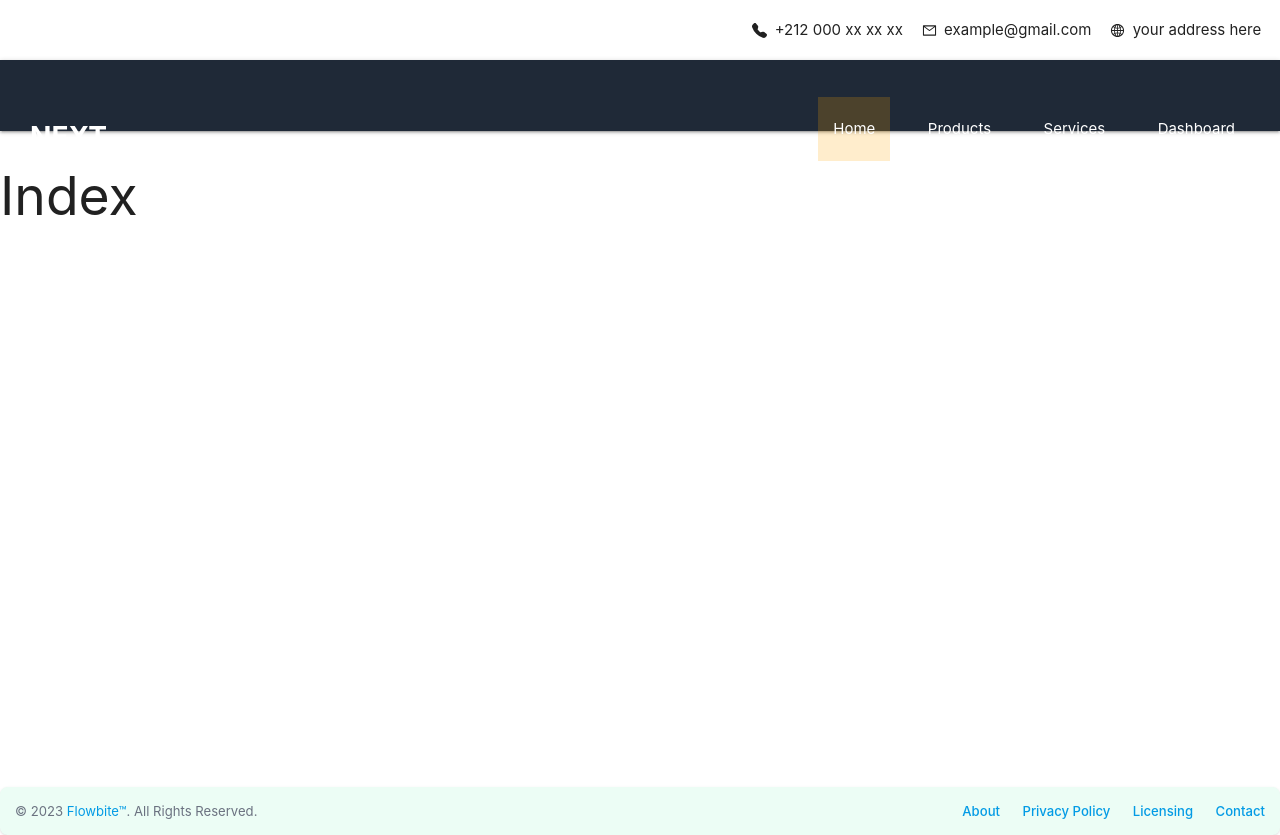
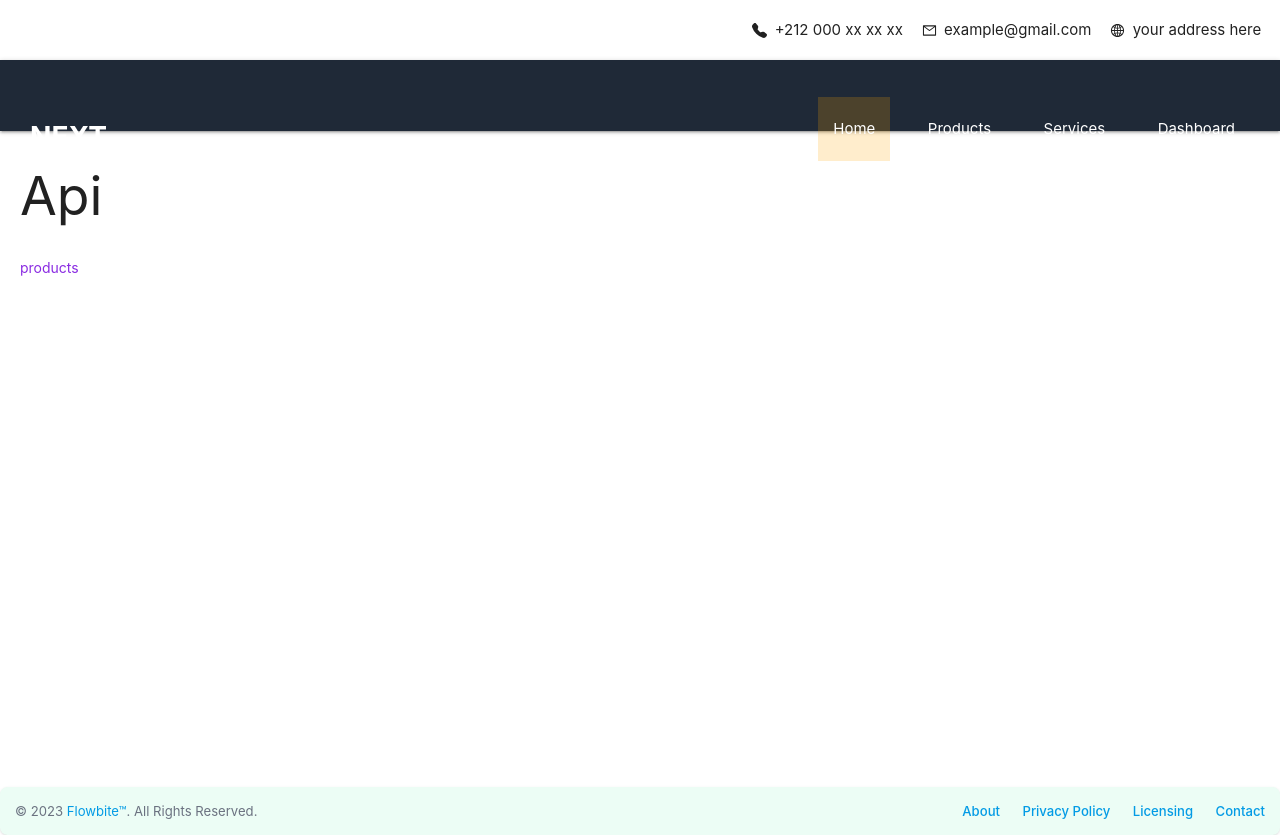
Before and after one commit to ckgamer/ecommerce, a Next.js app: page / in a window 1280 px wide. Built offline with nearby package versions, Linux system fonts and the light colour scheme.

Commit message:
update model and app

```diff
--- a/app/api/products/route.js
+++ b/app/api/products/route.js
@@ -14,11 +14,11 @@ export async function GET(request) {
 
     //     // Query for a movie that has the title 'Back to the Future'
     const query = {};
-    const movie = await movies.findOne(query);
-    const content = stringify(movie);
+    const movie = await movies.find(query).toArray();
+    // const content = stringify(movie);
     // console.log(request);
     console.log(movie);
-    return NextResponse.json({ content });
+    return NextResponse.json({ movie });
   } finally {
     //     // Ensures that the client will close when you finish/error
     await client.close();
--- a/app/api/route.js
+++ /dev/null
@@ -1,27 +0,0 @@
-import { MongoClient } from "mongodb";
-import { NextResponse } from "next/server";
-import stringify from 'json-stringify-safe';
-
-export async function GET(request) {
-  // // Replace the uri string with your connection string.
-  const uri = "mongodb+srv://ckgamer:Xu4U1mQ6Rg2YQQwQ@cluster0.okyilff.mongodb.net/";
-  const client = new MongoClient(uri);
-
-  try {
-      const database = client.db("productDb");
-      const movies = database.collection("products");
-
-      //     // Query for a movie that has the title 'Back to the Future'
-      const query = {};
-          const movie = await movies.findOne(query);
-          const content = stringify(movie);
-          // console.log(request);
-          console.log(movie);
-      return NextResponse.json({ a: 34,content});
-
-
-    } finally {
-  //     // Ensures that the client will close when you finish/error
-      await client.close();
-    }
-}
--- a/package.json
+++ b/package.json
@@ -19,8 +19,8 @@
     "sass": "^1.69.5"
   },
   "devDependencies": {
-    "autoprefixer": "^10",
-    "postcss": "^8",
-    "tailwindcss": "^3"
+    "autoprefixer": "^10.4.16",
+    "postcss": "^8.4.31",
+    "tailwindcss": "^3.3.5"
   }
 }
--- a/pages/_app.js
+++ b/pages/_app.js
@@ -1,6 +1,7 @@
 import React from "react";
 import Layout from "../components/layout";
 import '../styles/global.scss'
+import '../app/globals.css'
 
 function App({ Component, pageProps }) {
   return (
--- a/pages/index.jsx
+++ b/pages/index.jsx
@@ -1,7 +1,10 @@
 import React from 'react'
+import Link from 'next/link'
 
 export default function Index() {
-  return (
-    <h2>Index</h2>
+  return (<>
+    <h2>Api</h2>
+    <Link className='anchor' href='/api/products'>products</Link>
+  </>
   )
 }
--- a/pages/products.jsx
+++ b/pages/products.jsx
@@ -1,7 +1,12 @@
 import React from 'react'
 
 export default function Products() {
-  return (
+  return (<>
     <h2>Products</h2>
+    {/* Display current stock */}
+    <div className="container bg-red-50">
+      <h1>Current Stock</h1>
+    </div>
+  </>
   )
 }
--- a/styles/global.scss
+++ b/styles/global.scss
@@ -1,6 +1,14 @@
-main{
-    min-height: calc(100vh - 180px);
-    }
-h2{
-    font-size: 36px;
-  }
+main {
+  min-height: calc(100vh - 180px);
+  padding: 0 20px;
+}
+h2 {
+  font-size: 36px;
+}
+.anchor {
+    display: inline-block;
+    color: blueviolet;
+  margin-top: 10px;
+  font-size: 14px;
+  cursor: pointer;
+}
--- a/tailwind.config.js
+++ b/tailwind.config.js
@@ -1,18 +1,15 @@
 /** @type {import('tailwindcss').Config} */
 module.exports = {
   content: [
+    './app/**/*.{js,ts,jsx,tsx,mdx}', // Note the addition of the `app` directory.
     './pages/**/*.{js,ts,jsx,tsx,mdx}',
     './components/**/*.{js,ts,jsx,tsx,mdx}',
-    './app/**/*.{js,ts,jsx,tsx,mdx}',
+
+    // Or if using `src` directory:
+    './src/**/*.{js,ts,jsx,tsx,mdx}',
   ],
   theme: {
-    extend: {
-      backgroundImage: {
-        'gradient-radial': 'radial-gradient(var(--tw-gradient-stops))',
-        'gradient-conic':
-          'conic-gradient(from 180deg at 50% 50%, var(--tw-gradient-stops))',
-      },
-    },
+    extend: {},
   },
   plugins: [],
 }
```
Also changed, not shown: models/product.js (added), 1 other file (tests, documents, lock files or other folders).
